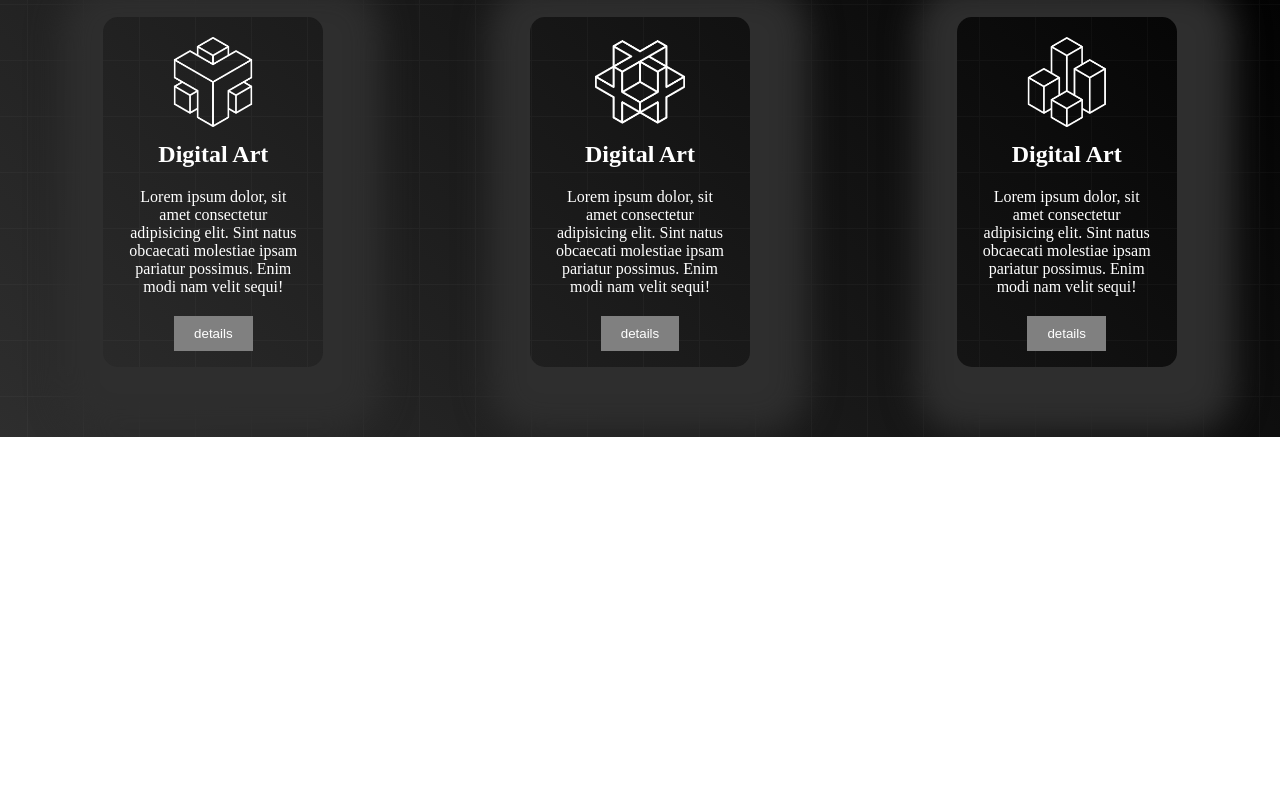
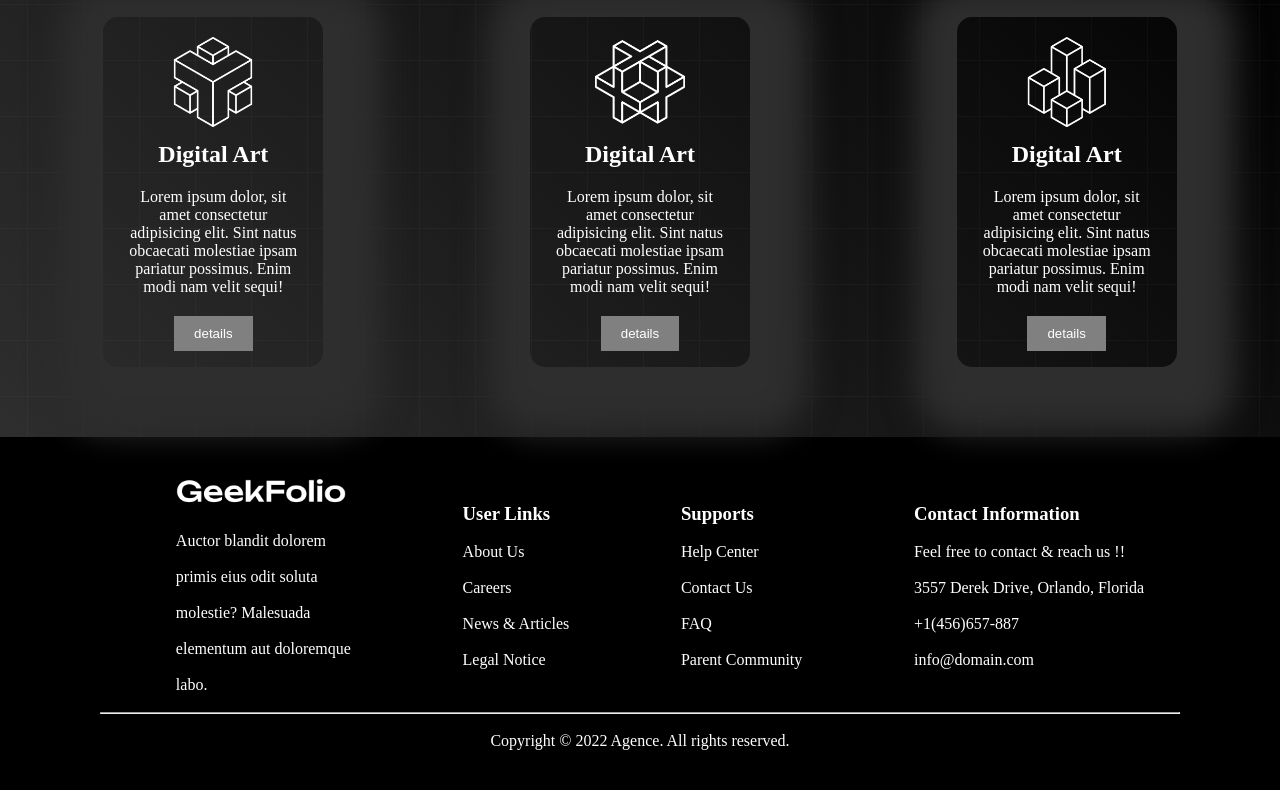
Before and after one commit to rabeya20/test-repo, a plain HTML site: page index.html in a window 1280 px wide. Shown: the part 1480-2270 px from the top of the page. Before the commit the page ends 1917 px from the top, so only its background shows below. Drawn offline with Linux system fonts and the light colour scheme.

Commit message:
added footer

```diff
--- a/index.html
+++ b/index.html
@@ -57,7 +57,7 @@
 
 
         </section>
-
+       <!-- 3rd section -->
         <section class="third">
             <h1 class="title srv-title">Our Service's</h1>
             <div class="our-services">
@@ -82,10 +82,41 @@
             </div>
 
         </section>
+    </main>
+    <footer class="footer">
+        <div class="footer-container">
+            <div class="container">
+                <img class="nav-img" src="logo/logo-light.png" alt=""><br><br>
+                <p>Auctor blandit dolorem<br><br> primis eius odit soluta<br><br> molestie? Malesuada<br><br> elementum aut doloremque<br><br> labo.</p>
+            </div>
+            <div class="container"><h3 class="footer-title">User Links</h3><br>
+                <p>About Us</p><br>
+                <p>Careers</p><br>
+                <p>News & Articles</p><br>
+                <p>Legal Notice</p>
+            </div>
+            <div class="container">
+                <h3 class="footer-title">Supports</h3><br>
+                <p>Help Center</p><br>
+                <p>Contact Us</p><br>
+                <p>FAQ</p><br>
+                <p>Parent Community</p>
 
+            </div>
+            <div class="container">
 
-    </main>
-    <footer>
+                <h3 class="footer-title">Contact Information</h3><br>
+                <p>Feel free to contact & reach us !!</p><br>
+                <p>3557 Derek Drive, Orlando, Florida</p><br>
+                <p>+1(456)657-887</p><br>
+                <p>info@domain.com</p>
+
+            </div>
+        </div>
+        <br>
+        <hr>
+        <br>
+      <p class="last-para">Copyright © 2022 Agence. All rights reserved.</p>
 
     </footer>
 </body>
--- a/style.css
+++ b/style.css
@@ -122,3 +122,23 @@
 
 
 }
+
+/* footer related styles */
+
+.footer {
+    background-color: #000;
+    color: white;
+    padding: 40px 100px;
+}
+.footer-container {
+
+    display: flex;
+    justify-content: space-around;
+    align-items: center;
+}
+.container {
+    padding-left: 40px;
+}
+.last-para {
+    text-align: center;
+}
```
